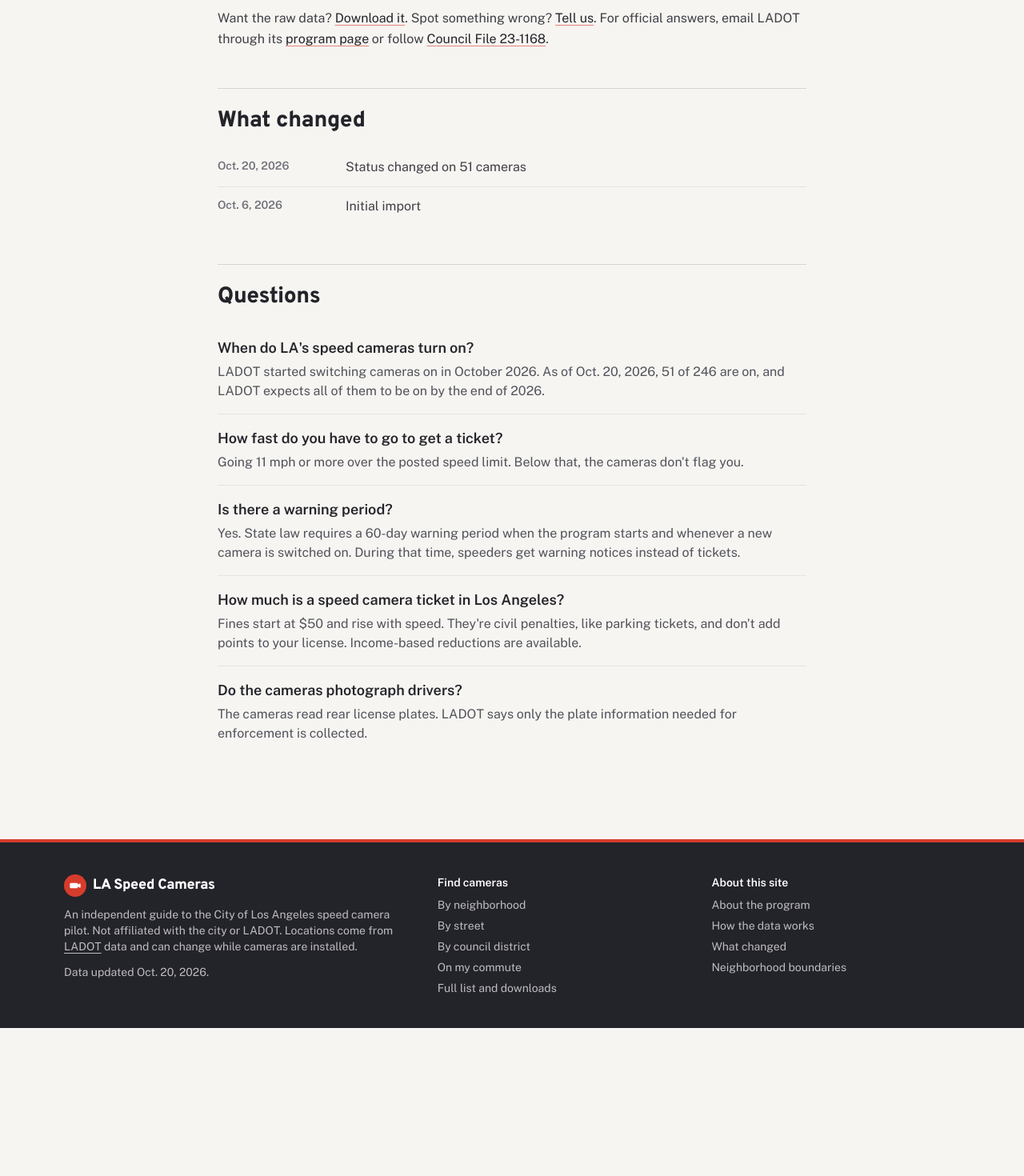
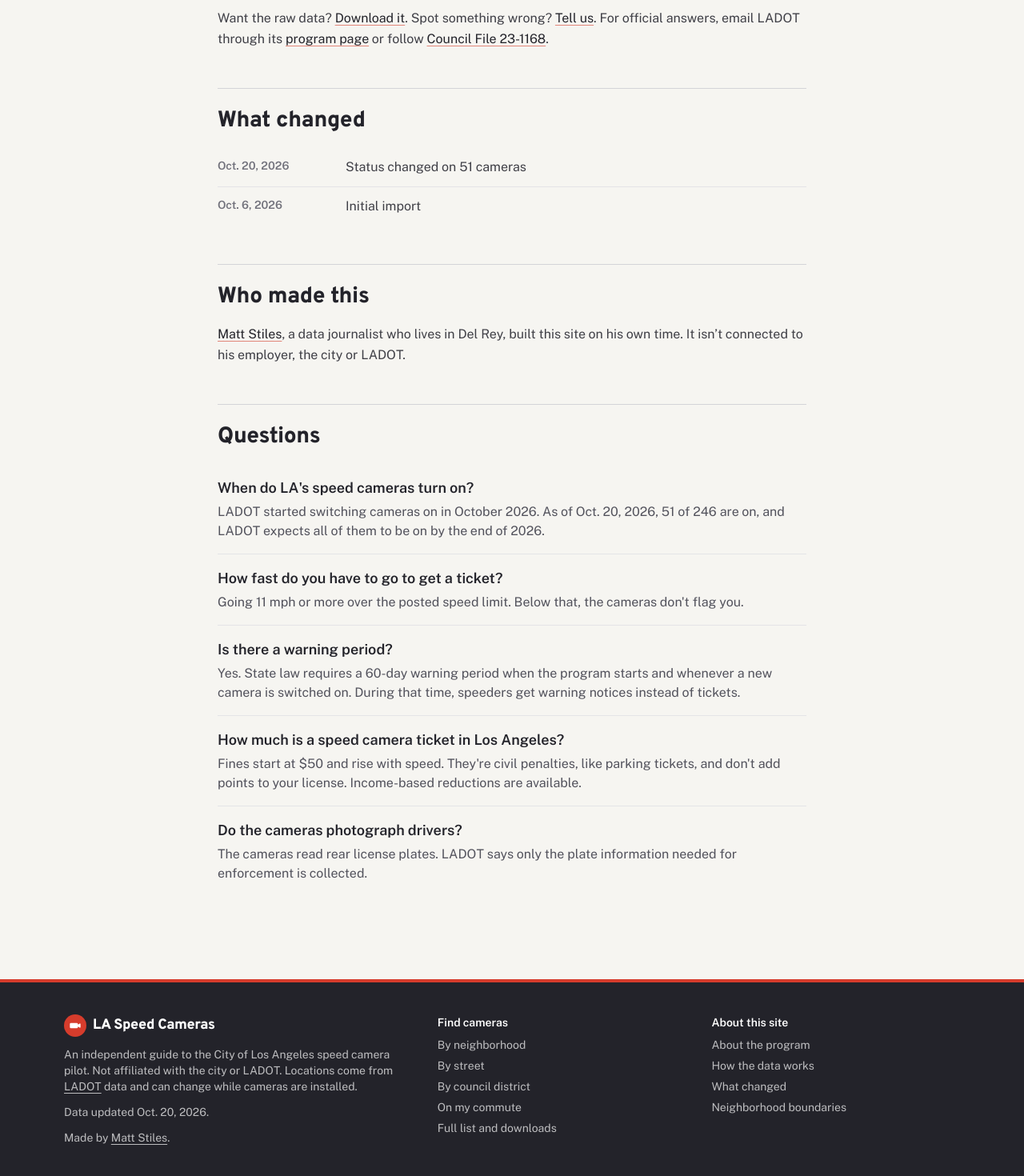
Before and after one commit to stiles/la-speed-cameras, a Next.js app: page /about in a window 1280 px wide. Shown: the part 2108-3578 px from the top of the page at 80% size. Before the commit the page ends 3393 px from the top, so only its background shows below. Built offline with nearby package versions, Linux system fonts and the light colour scheme; no server answers.

Commit message:
feat: credit the author in the footer and about page

```diff
--- a/app/about/page.tsx
+++ b/app/about/page.tsx
@@ -5,7 +5,7 @@ import PageHeader from "@/components/PageHeader";
 import JsonLd, { faq } from "@/components/JsonLd";
 import { liveCount, meta } from "@/lib/data";
 import { apDate, spell } from "@/lib/format";
-import { AB645_URL, COUNCIL_FILE_URL, FIRST_ACTIVATION, LADOT_URL, LA_GEOGRAPHY_URL, REPORT_URL } from "@/lib/site";
+import { AB645_URL, AUTHOR_NAME, AUTHOR_URL, COUNCIL_FILE_URL, FIRST_ACTIVATION, LADOT_URL, LA_GEOGRAPHY_URL, REPORT_URL } from "@/lib/site";
 
 export const metadata: Metadata = pageMeta({
   title: "About LA's speed cameras: tickets, fines and how this map works",
@@ -126,6 +126,12 @@ export default function About() {
           ))}
         </dl>
 
+        <h2 id="who">Who made this</h2>
+        <p>
+          <a href={AUTHOR_URL}>{AUTHOR_NAME}</a>, a data journalist who lives in Del Rey, built this site on his own
+          time. It isn&rsquo;t connected to his employer, the city or LADOT.
+        </p>
+
         <h2>Questions</h2>
         <dl className="divide-y divide-zinc-200">
           {FAQS.map((f) => (
--- a/components/Footer.tsx
+++ b/components/Footer.tsx
@@ -1,7 +1,7 @@
 import Link from "next/link";
 import { meta } from "@/lib/data";
 import { apDate } from "@/lib/format";
-import { LADOT_URL, LA_GEOGRAPHY_URL } from "@/lib/site";
+import { AUTHOR_NAME, AUTHOR_URL, LADOT_URL, LA_GEOGRAPHY_URL } from "@/lib/site";
 import { Logo } from "./Header";
 
 export default function Footer() {
@@ -20,6 +20,13 @@ export default function Footer() {
             data and can change while cameras are installed.
           </p>
           <p>Data updated {apDate(meta.data_updated)}.</p>
+          <p>
+            Made by{" "}
+            <a className="underline" href={AUTHOR_URL}>
+              {AUTHOR_NAME}
+            </a>
+            .
+          </p>
         </div>
         <div>
           <h2 className="mb-2 font-semibold text-white">Find cameras</h2>
--- a/lib/site.ts
+++ b/lib/site.ts
@@ -18,6 +18,8 @@ export const LADOT_URL = "https://ladot.lacity.gov/speed-safety-system";
 export const COUNCIL_FILE_URL = "https://cityclerk.lacity.org/lacityclerkconnect/index.cfm?fa=ccfi.viewrecord&cfnumber=23-1168";
 export const AB645_URL = "https://leginfo.legislature.ca.gov/faces/billNavClient.xhtml?bill_id=202320240AB645";
 export const LA_GEOGRAPHY_URL = "https://github.com/stiles/la-geography";
+export const AUTHOR_NAME = "Matt Stiles";
+export const AUTHOR_URL = "https://mattstiles.me";
 
 export const FIRST_ACTIVATION = "2026-10-26";
 
```
